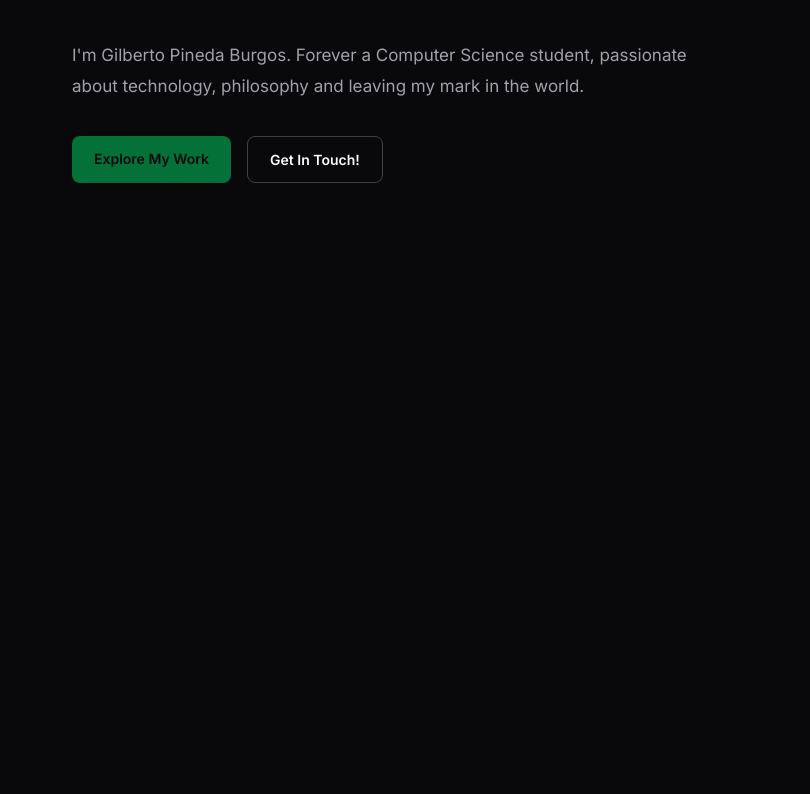
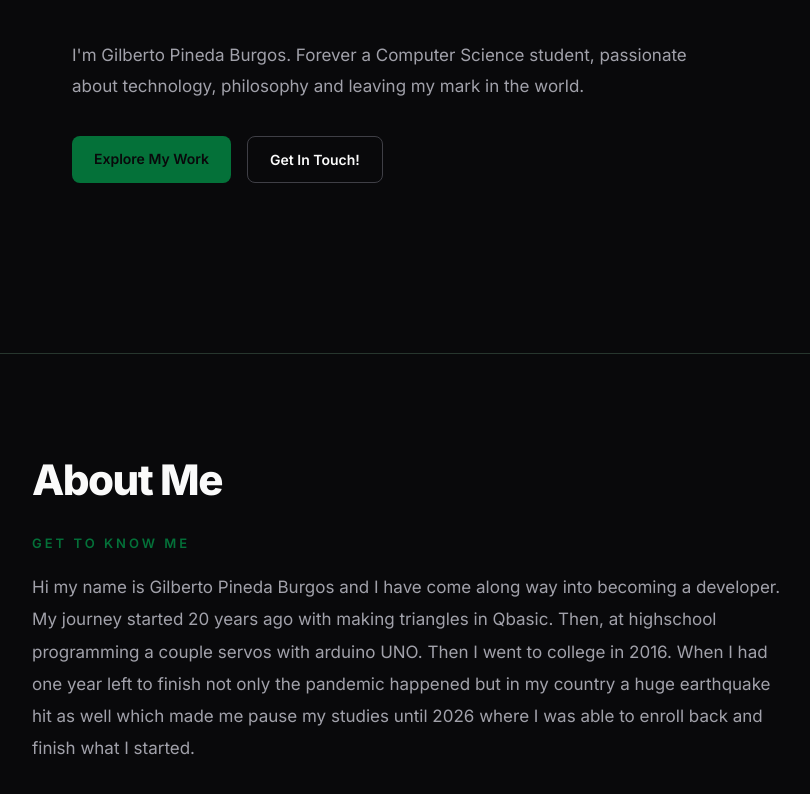
Before and after one commit to GilbertoPinedaWork/gilberto-portfolio, a React (Vite) app: page / in a window 1280 px wide. Shown: the part 384-1178 px from the top of the page, without its empty margins (0-810 px from the left). Before the commit the page ends 800 px from the top, so only its background shows below. Built offline with nearby package versions, Linux system fonts and the light colour scheme.

Commit message:
created about section

```diff
--- a/src/App.css
+++ b/src/App.css
@@ -139,6 +139,43 @@
   font-style: italic;
 }
 
+/* ABOUT SECTION */
+
+.about {
+  padding: 100px 32px;
+  border-top: 1px solid #27362e;
+}
+
+.about-container {
+  max-width: 1200px;
+  margin: 0 auto;
+}
+
+.section-label {
+  color: #047139;
+  font-size: 13px;
+  font-weight: 600;
+  letter-spacing: 3px;
+  margin-bottom: 20px;
+}
+
+.about-title {
+  font-size: 42px;
+  font-weight: 800;
+  letter-spacing: -1.5px;
+  margin-bottom: 30px;
+}
+
+.about-content {
+  max-width: 750px;
+}
+
+.about-content p {
+  color: #a1a1aa;
+  font-size: 17px;
+  line-height: 1.9;
+  margin-bottom: 18px;
+}
 /* MOBILE */
 
 @media (max-width: 650px) {
--- a/src/App.jsx
+++ b/src/App.jsx
@@ -3,6 +3,7 @@ import './App.css'
 
 import Navbar from './components/Navbar'
 import Hero from './components/Hero'
+import About from './components/About'
 
 function App() {
   return (
@@ -10,6 +11,7 @@ function App() {
       <Navbar />
       <main>
         <Hero />
+        <About />
       </main>
     </div>
   )
--- /dev/null
+++ b/src/components/About.jsx
@@ -0,0 +1,19 @@
+function About(){
+ return(
+    <section className = "about" id = "about">
+     <h2 className = "about-title"> About Me</h2>
+     <p className="section-label">GET TO KNOW ME</p>
+     <div className = "about-content">
+     <p>Hi my name is Gilberto Pineda Burgos and I have come along way
+        into becoming a developer. My journey started 20 years ago with
+        making triangles in Qbasic. Then, at highschool programming a couple
+        servos with arduino UNO. Then I went to college in 2016. When I had one year left
+        to finish not only the pandemic happened but in my country a huge earthquake hit as well
+        which made me pause my studies until 2026 where I was able to enroll back and finish what I started.
+
+     </p>
+     </div>
+    </section>
+ )
+}
+export default About
```
Also changed, not shown: src/components/Skills.jsx (added, +8 -0 lines).
